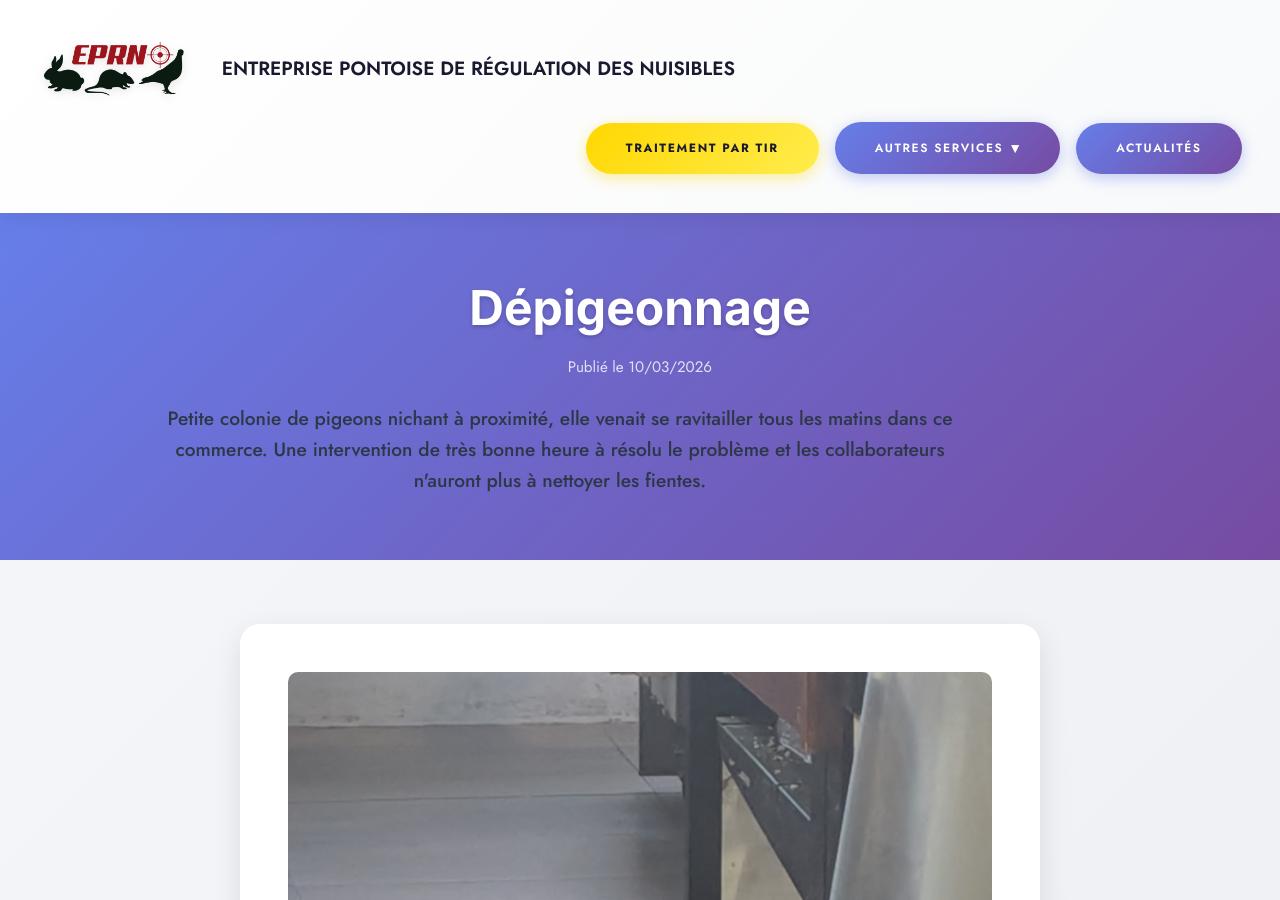
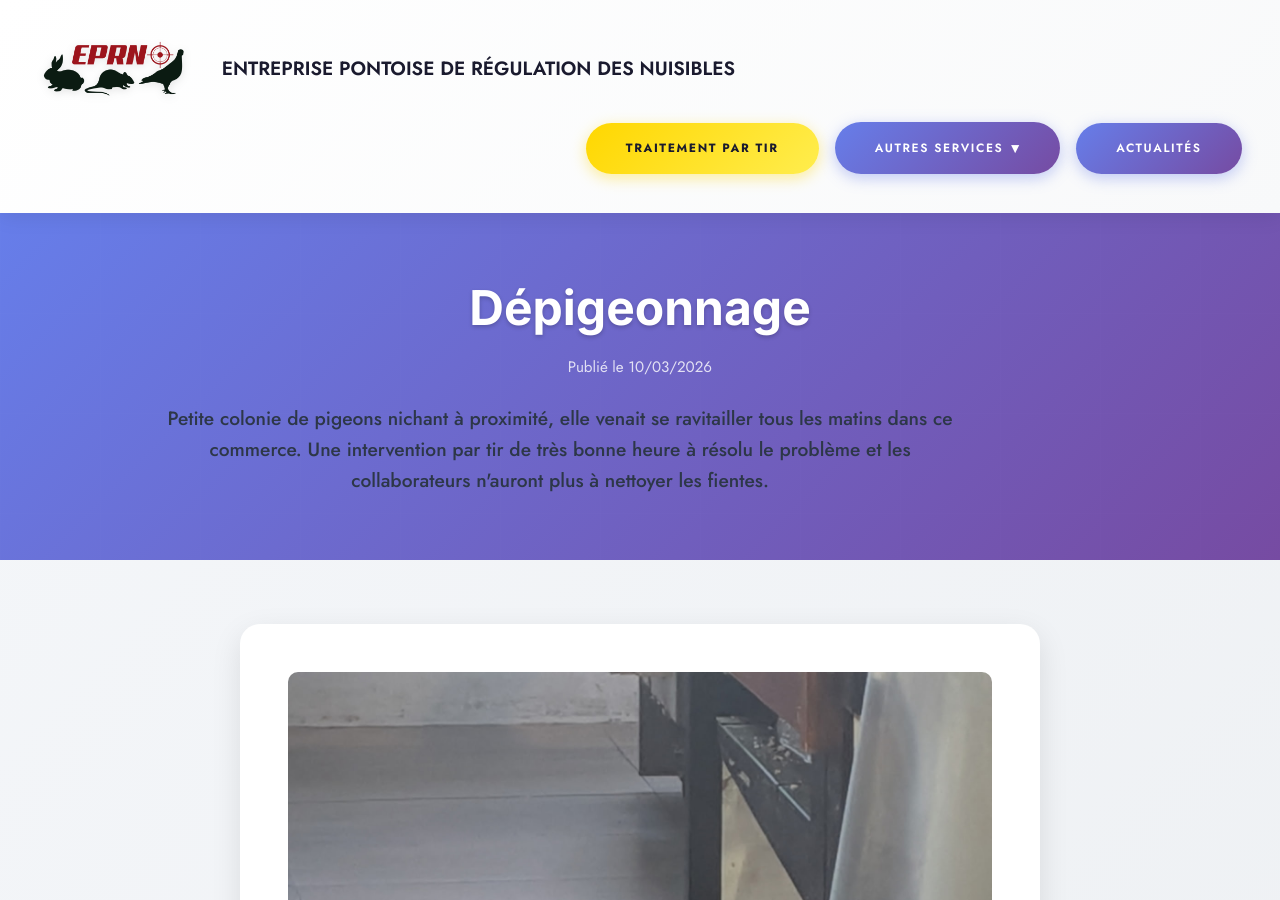
Before and after one commit to TheDoubleJo/eprn, a Jekyll site: the page built from _posts/2026-03-10-dépigeonnage.md, in a window 1280 px wide and 900 px high. Built offline with Jekyll 4.4.1, drawn with Linux system fonts in a browser that asks for light colours; some of the changed text lies outside the part shown.

Commit message:
Update Actualités “2026-03-10-dépigeonnage”

```diff
--- a/_posts/2026-03-10-dépigeonnage.md
+++ b/_posts/2026-03-10-dépigeonnage.md
@@ -1,10 +1,10 @@
 ---
 layout: post
 title: Dépigeonnage
-description: Petite colonie de pigeons nichant à proximité,  elle venait se ravitailler tous les matins dans ce commerce. Une intervention de très bonne heure à résolu le problème et les collaborateurs n'auront plus à nettoyer les fientes.
+description: Petite colonie de pigeons nichant à proximité,  elle venait se ravitailler tous les matins dans ce commerce. Une intervention par tir de très bonne heure à résolu le problème et les collaborateurs n'auront plus à nettoyer les fientes.
 image: /images/uploads/Présence dans fournil.jpg
 youtube_url: https://youtu.be/IDwNlC6Dmp8?si=bpR16VIdjm8OHe_4
 date: 2026-03-10 09:26:00 +0100
 ---
 
-L'accés à la nourriture permet aux colonies de pigeons de se développer d'une façon exponentielle. Cette boulangerie à souhaité utiliser le savoir faire de la SARL EPRN pour se débarasser de ces parasites.
+L'accés à la nourriture permet aux colonies de pigeons de se développer d'une façon exponentielle. Cette boulangerie à souhaité utiliser le savoir faire de la SARL EPRN (gestion des populations animales par tir) pour se débarasser de ces parasites.
```
